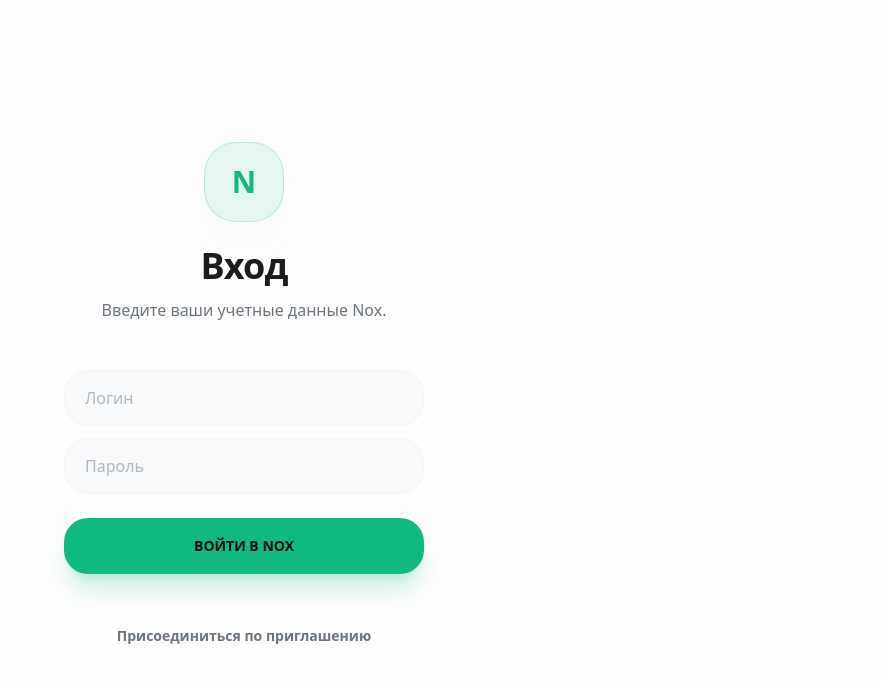
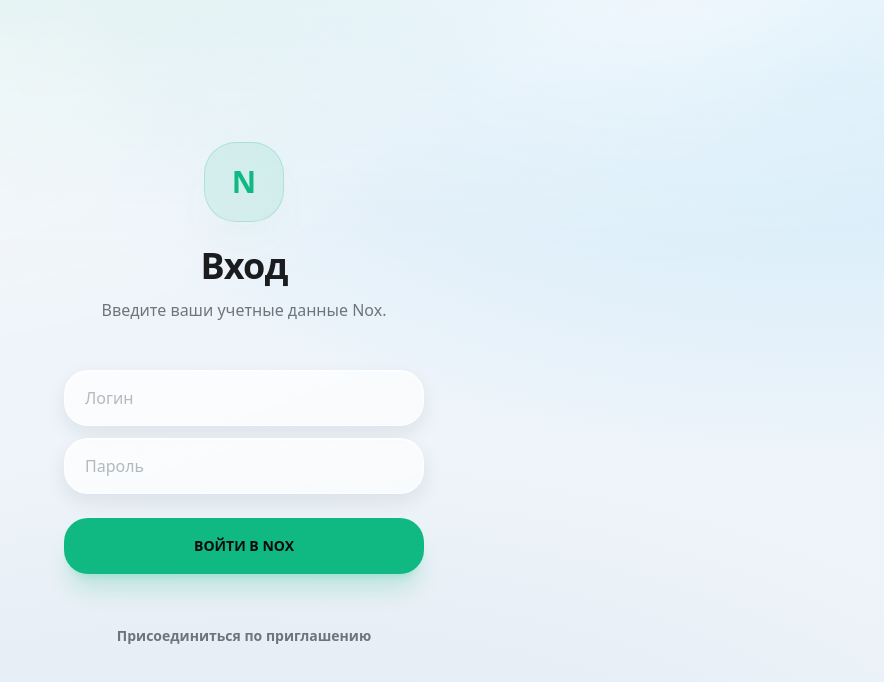
Before and after one commit to gorgerich/nox, a Next.js app: page /login in a window 1280 px wide. Shown: the top 682 px of the page, without its empty margins (396-1280 px from the left). Built offline with nearby package versions, Linux system fonts and the light colour scheme.

Commit message:
liquid glass effect ui

```diff
--- a/src/app/(app)/AppShellChrome.tsx
+++ b/src/app/(app)/AppShellChrome.tsx
@@ -25,7 +25,7 @@ export function AppShellChrome({ user, incomingRequestCount, children }: AppShel
   return (
     <div className="app-screen">
       {/* Desktop Header */}
-      <header className="hidden lg:sticky lg:top-0 lg:z-40 lg:block lg:border-b lg:border-border-subtle lg:bg-background/80 lg:backdrop-blur-lg transition-smooth">
+      <header className="liquid-top-chrome hidden lg:sticky lg:top-0 lg:z-40 lg:block lg:border-b transition-smooth">
         <div className="mx-auto flex max-w-5xl items-center justify-between gap-4 px-6 py-4">
           <Link className="flex items-center gap-2 transition-smooth hover:opacity-80 active:scale-[0.98]" href="/chats">
             <span className="text-2xl font-black tracking-tighter text-primary">Nox</span>
@@ -44,7 +44,7 @@ export function AppShellChrome({ user, incomingRequestCount, children }: AppShel
 
       {/* Mobile Top Header - ONLY for subpages, not for main tabs with large titles */}
       {!isChatsList && pathname !== "/calls" && pathname !== "/profile" && (
-        <header className="sticky top-0 z-40 bg-background/80 backdrop-blur-lg lg:hidden safe-top transition-smooth border-b border-border-subtle/50">
+        <header className="liquid-top-chrome sticky top-0 z-40 lg:hidden safe-top transition-smooth border-b">
           <div className="flex items-center justify-between px-6 py-4">
             <span className="text-xl font-black tracking-tighter text-primary">Nox</span>
           </div>
--- a/src/app/globals.css
+++ b/src/app/globals.css
@@ -3,16 +3,16 @@
 :root {
   --app-safe-bottom: env(safe-area-inset-bottom, 0px);
   /* --- Light Theme (Premium Off-white) --- */
-  --background: #fdfdfd;
+  --background: #eef4fa;
   --foreground: #1a1c1e;
 
-  --surface: #ffffff;
-  --surface-elevated: #ffffff;
-  --surface-muted: #f1f3f5;
-  --surface-hover: #f8f9fa;
+  --surface: rgba(255, 255, 255, 0.72);
+  --surface-elevated: rgba(255, 255, 255, 0.86);
+  --surface-muted: rgba(255, 255, 255, 0.5);
+  --surface-hover: rgba(255, 255, 255, 0.92);
 
-  --border: #e9ecef;
-  --border-subtle: #f1f3f5;
+  --border: rgba(148, 163, 184, 0.32);
+  --border-subtle: rgba(255, 255, 255, 0.62);
 
   --muted: #6c757d;
   --muted-foreground: #adb5bd;
@@ -24,7 +24,7 @@
   --danger: #fa5252;
   --success: #10b981;
 
-  --input: #f8f9fa;
+  --input: rgba(255, 255, 255, 0.62);
   --input-foreground: #1a1c1e;
   --placeholder: #adb5bd;
 
@@ -32,14 +32,21 @@
   --icon-muted: #adb5bd;
 
   --ring: rgba(16, 185, 129, 0.2);
-  --shadow-color: rgba(0, 0, 0, 0.05);
+  --shadow-color: rgba(15, 23, 42, 0.12);
+  --glass-shadow: rgba(15, 23, 42, 0.14);
+  --glass-highlight: rgba(255, 255, 255, 0.72);
+  --glass-soft-highlight: rgba(255, 255, 255, 0.32);
+  --ambient-1: rgba(16, 185, 129, 0.18);
+  --ambient-2: rgba(56, 189, 248, 0.16);
+  --ambient-3: rgba(255, 255, 255, 0.58);
+  --ambient-4: rgba(148, 163, 184, 0.18);
 
   /* Chat Specific Defaults (will be overridden by inline styles from settings) */
-  --chat-background: #fdfdfd;
-  --chat-header: rgba(255, 255, 255, 0.8);
-  --chat-composer: rgba(255, 255, 255, 0.8);
-  --chat-composer-border: #f1f3f5;
-  --chat-input-bg: #f1f3f5;
+  --chat-background: rgba(240, 246, 253, 0.72);
+  --chat-header: rgba(255, 255, 255, 0.56);
+  --chat-composer: rgba(255, 255, 255, 0.56);
+  --chat-composer-border: rgba(255, 255, 255, 0.62);
+  --chat-input-bg: rgba(255, 255, 255, 0.68);
 
   --bubble-incoming: #f1f3f5;
   --bubble-incoming-text: #1a1c1e;
@@ -55,8 +62,8 @@
   --voice-control: #10b981;
   --voice-wave: #adb5bd;
 
-  --nav-background: rgba(255, 255, 255, 0.8);
-  --nav-border: #f1f3f5;
+  --nav-background: rgba(255, 255, 255, 0.52);
+  --nav-border: rgba(255, 255, 255, 0.6);
 
   --dock-background: rgba(255, 255, 255, 0.52);
   --dock-background-fallback: rgba(255, 255, 255, 0.9);
@@ -90,16 +97,16 @@
 
 [data-theme="dark"] {
   /* --- Dark Theme (Premium Graphite) --- */
-  --background: #0b0c0d;
+  --background: #06090f;
   --foreground: #f8f9fa;
 
-  --surface: #141517;
-  --surface-elevated: #1a1b1e;
-  --surface-muted: #1a1b1e;
-  --surface-hover: #25262b;
+  --surface: rgba(15, 19, 27, 0.72);
+  --surface-elevated: rgba(17, 22, 31, 0.84);
+  --surface-muted: rgba(27, 33, 44, 0.54);
+  --surface-hover: rgba(33, 40, 53, 0.72);
 
-  --border: #2c2e33;
-  --border-subtle: #25262b;
+  --border: rgba(148, 163, 184, 0.24);
+  --border-subtle: rgba(255, 255, 255, 0.16);
 
   --muted: #909296;
   --muted-foreground: #5c5f66;
@@ -111,7 +118,7 @@
   --danger: #ff6b6b;
   --success: #10b981;
 
-  --input: #1a1b1e;
+  --input: rgba(18, 24, 34, 0.72);
   --input-foreground: #f8f9fa;
   --placeholder: #5c5f66;
 
@@ -119,14 +126,21 @@
   --icon-muted: #5c5f66;
 
   --ring: rgba(16, 185, 129, 0.3);
-  --shadow-color: rgba(0, 0, 0, 0.4);
+  --shadow-color: rgba(0, 0, 0, 0.45);
+  --glass-shadow: rgba(0, 0, 0, 0.48);
+  --glass-highlight: rgba(255, 255, 255, 0.2);
+  --glass-soft-highlight: rgba(255, 255, 255, 0.1);
+  --ambient-1: rgba(16, 185, 129, 0.18);
+  --ambient-2: rgba(56, 189, 248, 0.14);
+  --ambient-3: rgba(15, 23, 42, 0.6);
+  --ambient-4: rgba(148, 163, 184, 0.14);
 
   /* Chat Specific Dark Defaults */
-  --chat-background: #0b0c0d;
-  --chat-header: rgba(11, 12, 13, 0.7);
-  --chat-composer: rgba(11, 12, 13, 0.7);
-  --chat-composer-border: #1a1b1e;
-  --chat-input-bg: #1a1b1e;
+  --chat-background: rgba(8, 12, 19, 0.72);
+  --chat-header: rgba(10, 14, 21, 0.62);
+  --chat-composer: rgba(10, 14, 21, 0.62);
+  --chat-composer-border: rgba(255, 255, 255, 0.14);
+  --chat-input-bg: rgba(18, 24, 34, 0.72);
 
   --bubble-incoming: #1a1b1e;
   --bubble-incoming-text: #f8f9fa;
@@ -142,8 +156,8 @@
   --voice-control: #10b981;
   --voice-wave: #5c5f66;
 
-  --nav-background: rgba(11, 12, 13, 0.8);
-  --nav-border: #1a1b1e;
+  --nav-background: rgba(11, 14, 22, 0.6);
+  --nav-border: rgba(255, 255, 255, 0.16);
 
   --dock-background: rgba(15, 15, 18, 0.54);
   --dock-background-fallback: rgba(15, 15, 18, 0.88);
@@ -221,7 +235,11 @@
 }
 
 body {
-  background-color: var(--background);
+  background:
+    radial-gradient(130% 90% at 10% -20%, var(--ambient-1), transparent 58%),
+    radial-gradient(100% 80% at 95% 10%, var(--ambient-2), transparent 60%),
+    radial-gradient(120% 100% at 50% 120%, var(--ambient-4), transparent 66%),
+    var(--background);
   color: var(--foreground);
   font-family: var(--font-sans);
   -webkit-font-smoothing: antialiased;
@@ -229,51 +247,102 @@ body {
   overflow-x: hidden;
   touch-action: manipulation;
   transition: background-color 0.3s ease, color 0.3s ease;
+  position: relative;
+  min-height: 100dvh;
+}
+
+body::before {
+  content: "";
+  position: fixed;
+  inset: 0;
+  pointer-events: none;
+  z-index: -1;
+  background:
+    radial-gradient(70% 50% at 15% 12%, var(--ambient-3), transparent 75%),
+    radial-gradient(60% 45% at 84% 0%, var(--ambient-3), transparent 72%);
 }
 
 /* --- Base Layout Classes --- */
 @layer utilities {
   .glass-header {
-    @apply sticky top-0 z-50 backdrop-blur-xl border-b;
+    @apply sticky top-0 z-50 border-b;
     background-color: var(--chat-header);
     border-color: var(--border-subtle);
     padding-top: env(safe-area-inset-top);
+    backdrop-filter: blur(16px) saturate(1.25);
+    -webkit-backdrop-filter: blur(16px) saturate(1.25);
+    box-shadow:
+      inset 0 1px 0 var(--glass-highlight),
+      0 12px 28px var(--glass-shadow);
   }
 
   .glass-composer {
-    @apply sticky bottom-0 z-50 backdrop-blur-xl border-t;
+    @apply sticky bottom-0 z-50 border-t;
     background-color: var(--chat-composer);
     border-color: var(--chat-composer-border);
     padding-bottom: env(safe-area-inset-bottom);
+    backdrop-filter: blur(16px) saturate(1.25);
+    -webkit-backdrop-filter: blur(16px) saturate(1.25);
+    box-shadow:
+      inset 0 1px 0 var(--glass-highlight),
+      0 -12px 28px var(--glass-shadow);
   }
 
   .nav-blur {
-    @apply fixed bottom-0 left-0 right-0 z-50 backdrop-blur-2xl border-t;
+    @apply fixed bottom-0 left-0 right-0 z-50 border-t;
     background-color: var(--nav-background);
     border-color: var(--nav-border);
     padding-bottom: env(safe-area-inset-bottom);
+    backdrop-filter: blur(18px) saturate(1.3);
+    -webkit-backdrop-filter: blur(18px) saturate(1.3);
+    box-shadow:
+      inset 0 1px 0 var(--glass-highlight),
+      0 -16px 38px var(--glass-shadow);
   }
 
   .card-premium {
-    @apply bg-surface border border-border-subtle rounded-2xl transition-smooth;
-    box-shadow: 0 4px 12px var(--shadow-color);
+    @apply border border-border-subtle rounded-2xl transition-smooth;
+    background:
+      linear-gradient(160deg, var(--glass-soft-highlight), rgba(255, 255, 255, 0)),
+      var(--surface);
+    backdrop-filter: blur(16px) saturate(1.28);
+    -webkit-backdrop-filter: blur(16px) saturate(1.28);
+    box-shadow:
+      0 14px 32px var(--glass-shadow),
+      inset 0 1px 0 var(--glass-highlight);
   }
 
   .input-nox {
-    @apply w-full bg-input border border-border-subtle rounded-2xl px-5 py-4 text-base transition-smooth outline-none;
+    @apply w-full border border-border-subtle rounded-2xl px-5 py-4 text-base transition-smooth outline-none;
+    background:
+      linear-gradient(160deg, var(--glass-soft-highlight), rgba(255, 255, 255, 0)),
+      var(--input);
     color: var(--input-foreground);
     -webkit-appearance: none;
+    backdrop-filter: blur(10px) saturate(1.15);
+    -webkit-backdrop-filter: blur(10px) saturate(1.15);
+    box-shadow:
+      inset 0 1px 0 var(--glass-highlight),
+      0 8px 20px rgba(15, 23, 42, 0.08);
   }
   .input-nox::placeholder {
     @apply text-muted/50;
   }
   .input-nox:focus {
-    @apply ring-2 ring-primary/20 border-primary/40 bg-surface;
+    @apply ring-2 ring-primary/20 border-primary/40;
+    background:
+      linear-gradient(160deg, var(--glass-highlight), rgba(255, 255, 255, 0.02)),
+      var(--surface-elevated);
+    box-shadow:
+      inset 0 1px 0 var(--glass-highlight),
+      0 12px 24px rgba(15, 23, 42, 0.12);
   }
 
   .btn-nox {
     @apply flex items-center justify-center font-bold rounded-2xl transition-smooth active:scale-[0.97] disabled:opacity-50;
     min-height: 44px;
+    backdrop-filter: blur(10px) saturate(1.15);
+    -webkit-backdrop-filter: blur(10px) saturate(1.15);
   }
 
   .chat-screen {
@@ -287,7 +356,9 @@ body {
   /* --- Robust Safe Areas & Unified Layout --- */
   .app-screen {
     min-height: 100dvh;
-    background: var(--background);
+    background:
+      linear-gradient(180deg, rgba(255, 255, 255, 0.08), transparent 35%),
+      transparent;
     color: var(--foreground);
     overflow-x: hidden;
     display: flex;
@@ -532,6 +603,18 @@ body {
     @apply w-full mx-auto max-w-5xl px-4;
   }
 
+  .liquid-top-chrome {
+    background:
+      linear-gradient(160deg, var(--glass-soft-highlight), rgba(255, 255, 255, 0)),
+      var(--surface);
+    border-color: var(--border-subtle);
+    backdrop-filter: blur(18px) saturate(1.25);
+    -webkit-backdrop-filter: blur(18px) saturate(1.25);
+    box-shadow:
+      inset 0 1px 0 var(--glass-highlight),
+      0 10px 26px var(--glass-shadow);
+  }
+
   /* --- Context Menu & Native Overlays --- */
   .menu-overlay {
     @apply fixed inset-0 z-[900] bg-black/35 backdrop-blur-xl animate-in fade-in;
@@ -556,6 +639,26 @@ body {
   }
 }
 
+[data-theme="dark"] .card-premium,
+[data-theme="dark"] .liquid-top-chrome {
+  box-shadow:
+    0 18px 34px rgba(0, 0, 0, 0.42),
+    inset 0 1px 0 rgba(255, 255, 255, 0.14);
+}
+
+@supports not ((-webkit-backdrop-filter: blur(1px)) or (backdrop-filter: blur(1px))) {
+  .card-premium,
+  .input-nox,
+  .glass-header,
+  .glass-composer,
+  .nav-blur,
+  .liquid-top-chrome {
+    backdrop-filter: none;
+    -webkit-backdrop-filter: none;
+    background: var(--surface-elevated);
+  }
+}
+
 /* Custom Scrollbar */
 ::-webkit-scrollbar { width: 0px; display: none; }
 .scrollbar-hide { -ms-overflow-style: none; scrollbar-width: none; }
```
